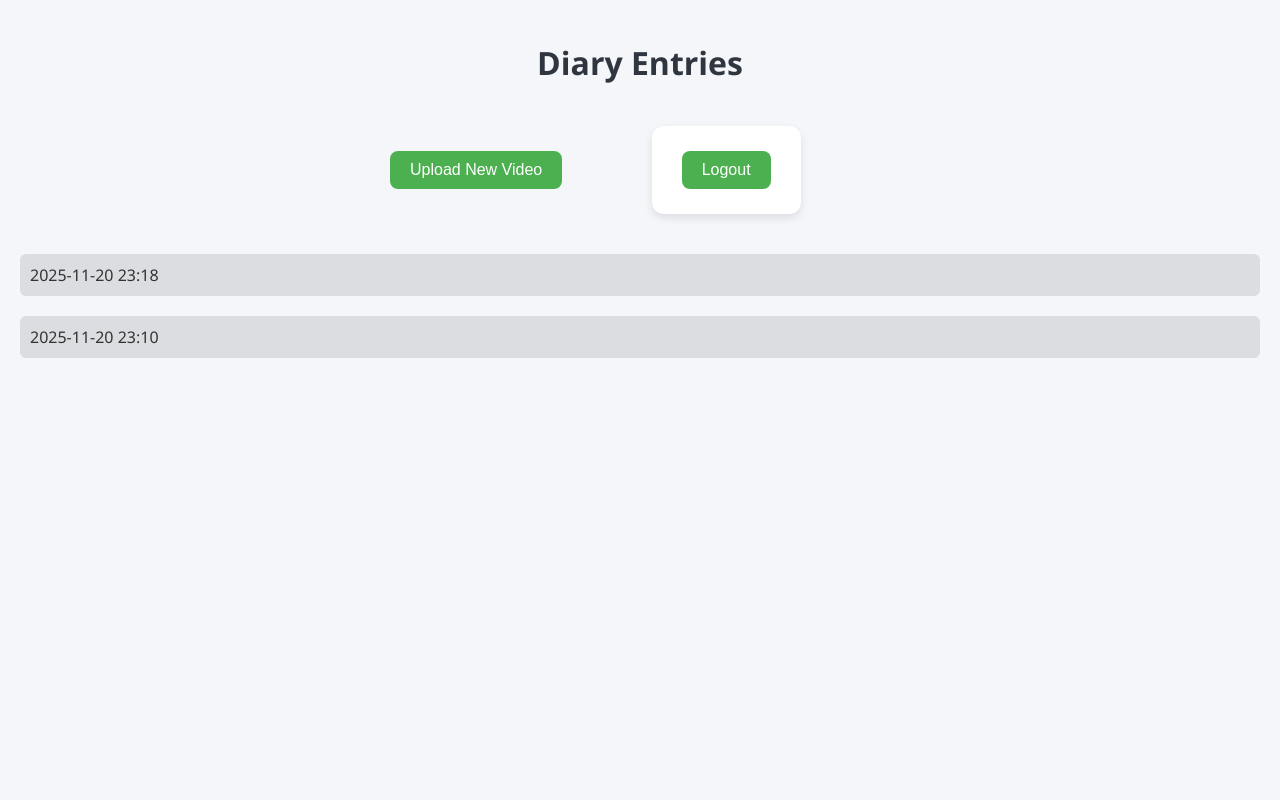
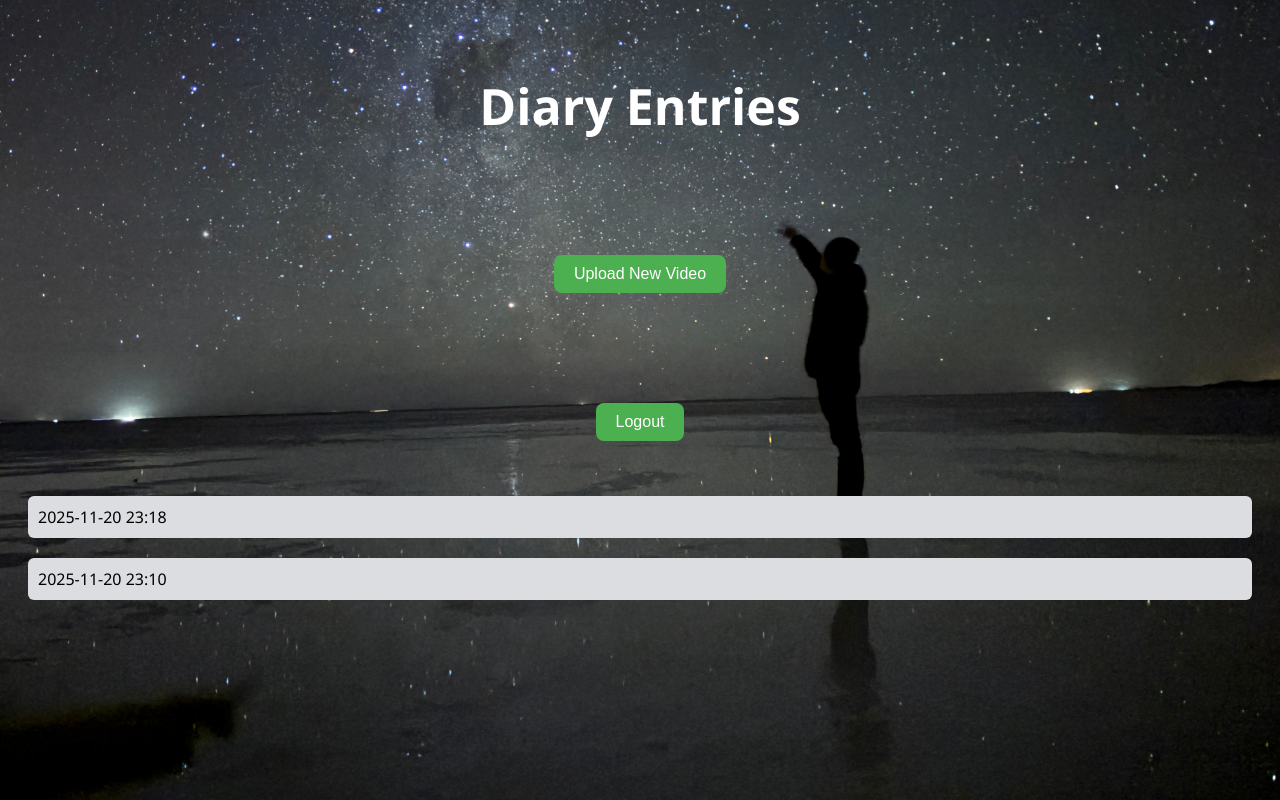
Before and after one commit to JustKenTabata/Project_OKT, a Flask app: page /diary in a window 1280 px wide. Run offline with Flask 3, Linux system fonts and the light colour scheme.

Commit message:
Mission is completed...

```diff
--- a/app/static/css/styles.css
+++ b/app/static/css/styles.css
@@ -1,16 +1,20 @@
 /* ===== General Styles ===== */
 body {
     font-family: 'Segoe UI', Tahoma, Geneva, Verdana, sans-serif;
-    background-color: #f5f6fa;
-    color: #333;
-    margin: 0;
+    /*background: linear-gradient(160deg, #121212 0%, #1db954 100%);*/
     padding: 20px;
+    background-image: url("/static/images/background.jpg");
+    background-size: cover;
+    background-repeat: no-repeat;
+    background-position: center;
 }
-
 /* Headings */
 h1, h2, h3 {
+    font-size: 50px;
     text-align: center;
-    color: #2f3640;
+    color: white;
+    margin-bottom: 100px;
+    padding: 10px;
 }
 
 /* Buttons */
@@ -31,25 +35,25 @@ button:hover, input[type="submit"]:hover {
 }
 
 /* Links wrapping buttons */
-a button {
+a {
     text-decoration: none;
+    margin-left: auto;
+    margin-right: auto;
+    margin-bottom: 50px;
 }
 
 /* Forms */
 form {
-    max-width: 500px;
-    margin: 20px auto;
-    background-color: #fff;
-    padding: 20px 30px;
-    border-radius: 12px;
-    box-shadow: 0 4px 8px rgba(0,0,0,0.1);
+    text-align: center;
+    color: white;
+    margin: 50px;
 }
 
 input[type="email"], input[type="password"], input[type="text"], textarea, input[type="file"] {
     width: 100%;
-    padding: 10px;
+    padding: auto;
     margin: 8px 0 16px 0;
-    border: 1px solid #ccc;
+    border: 5px solid #45a049;
     border-radius: 6px;
     box-sizing: border-box;
     font-size: 16px;
@@ -104,10 +108,9 @@ video {
 /* Top Buttons in Diary */
 .top-buttons {
     display: flex;
+    flex-direction: column;
     justify-content: space-between;
     align-items: center;
-    margin-bottom: 20px;
-    max-width: 500px;
     margin-left: auto;
     margin-right: auto;
 }
--- a/app/templates/diary.html
+++ b/app/templates/diary.html
@@ -3,37 +3,6 @@
 <head>
     <meta charset="UTF-8">
     <title>Diary Entries</title>
-    <style>
-        .entry-header {
-            background-color: #eee;
-            padding: 10px;
-            cursor: pointer;
-            margin-bottom: 5px;
-            border-radius: 5px;
-        }
-        .entry-content {
-            display: none;
-            padding: 10px;
-            margin-bottom: 10px;
-            background-color: #f9f9f9;
-            border-left: 4px solid #ccc;
-        }
-        video {
-            max-width: 600px;
-            width: 100%;
-            height: auto;
-            display: block;
-            margin-top: 10px;
-        }
-
-        .top-buttons {
-            display: flex;
-            justify-content: space-between;
-            align-items: center;
-            margin-bottom: 20px;
-        }
-
-    </style>
     <link rel="stylesheet" href="{{ url_for('static', filename='css/styles.css') }}">
 </head>
 <body>
@@ -75,6 +44,6 @@
                 content.style.display = 'none';
             }
         }
-    </script>
+</script>
 </body>
 </html>
--- a/app/templates/upload.html
+++ b/app/templates/upload.html
@@ -7,6 +7,7 @@
 <body>
     <h1>Upload your guitar practice video</h1>
     <form method="post" enctype="multipart/form-data">
+        <label for="video">Select video to upload:</label><br>
         <input type="file" name="video"><br><br>
 
 
@@ -34,7 +35,7 @@
 
         {% if description %}
             <h3>Your Memory:</h3>
-            <p>{{ description }}</p>
+            <p class="app-description">{{ description }}</p>
         {% endif %}
 
     {% endif %}
```
Also changed, not shown: other parts of app/static/css/styles.css (+26 -1 lines), app/templates/index.html (+19 -5 lines), app/static/images/background.jpg (added), app/static/images/screenshot-after-upload.png (added), app/static/images/screenshot-before-open.png (added), app/static/images/screenshot-before-upload.png (added), app/videos.db.
